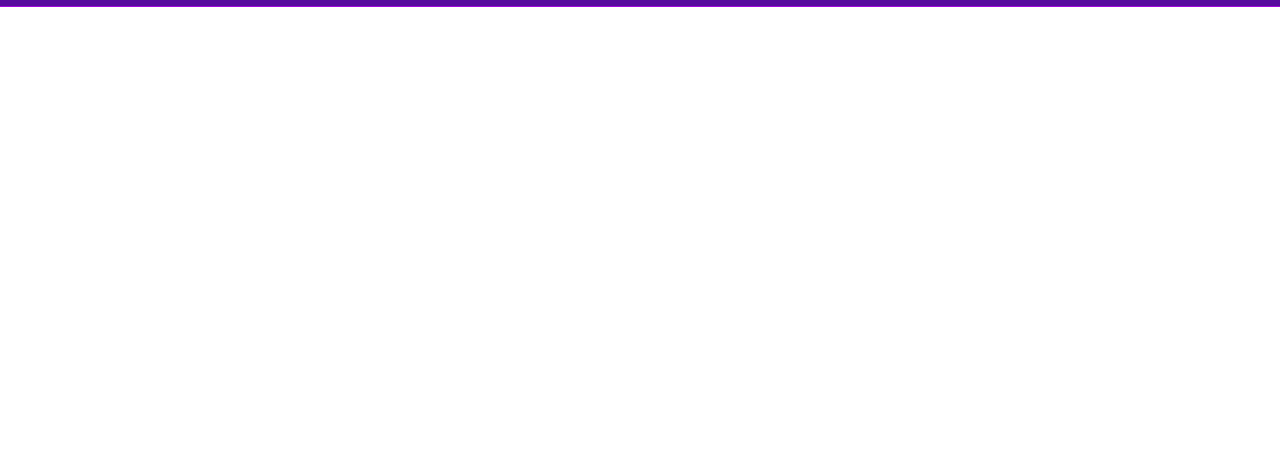
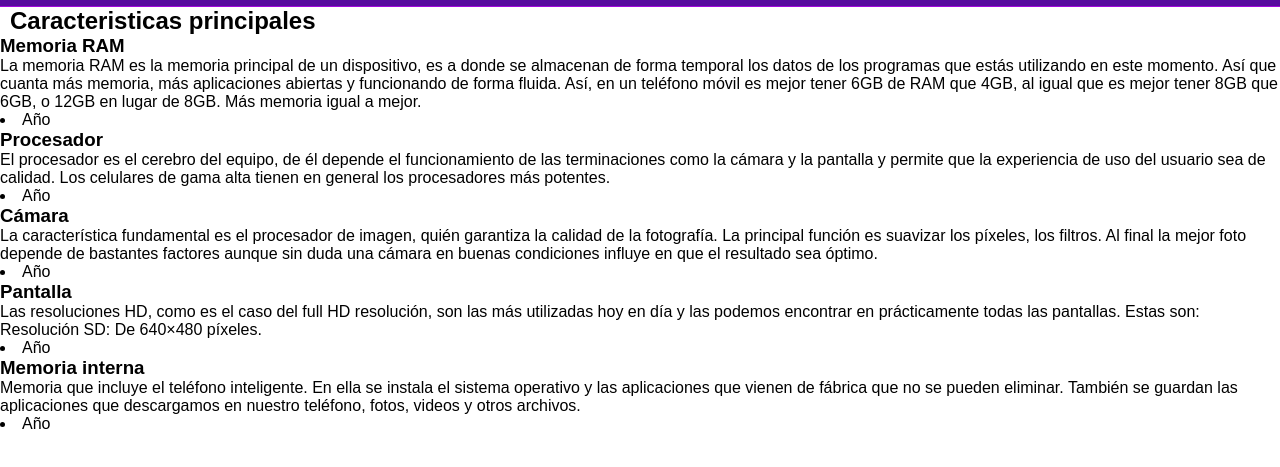
Before and after one commit to AndresMGuerrero/proyectoTio, a plain HTML site: page especificaciones.html in a window 1280 px wide. Shown: the part 133-600 px from the top of the page. Drawn offline with Linux system fonts and the light colour scheme.

Commit message:
editado y terminado la seccióń especificaciones

```diff
--- a/especificaciones.html
+++ b/especificaciones.html
@@ -33,5 +33,57 @@
             </ul>
         </nav>
     </header>
+    <div class="especificaciones">
+        <h2>Caracteristicas principales</h2>
+    </div>
+    <div class="especificaciones">
+        <h3>Memoria RAM</h3>
+            <p>La memoria RAM es la memoria principal de un dispositivo, es a donde se almacenan de forma temporal los datos de los programas que estás utilizando  en este momento.
+                Así que cuanta más memoria, más aplicaciones abiertas y funcionando de forma fluida.
+                Así, en un teléfono móvil es mejor tener 6GB de RAM que 4GB, al igual que es mejor tener 8GB que 6GB, o 12GB en lugar de 8GB.
+                Más memoria igual a mejor.
+                <li>
+                    <a href="año.html">Año</a>
+                </li>
+            </p>
+    </div>
+    <div class="especificaciones">
+        <h3>Procesador</h3>
+            <p>El procesador es el cerebro del equipo, de él depende el funcionamiento de las terminaciones como la cámara y la pantalla y permite que la experiencia de uso del usuario sea de calidad.
+            Los celulares de gama alta tienen en general los procesadores más potentes.
+                <li>
+                     <a href="año.html">Año</a>
+                </li>
+            </p>
+    </div>
+    <div class="especificaciones">
+        <h3>Cámara</h3>
+           <p>La característica fundamental es el procesador de imagen, quién garantiza la calidad de la fotografía.
+                La principal función es suavizar los píxeles, los filtros. Al final la mejor foto depende de bastantes factores aunque sin duda una cámara en buenas condiciones influye en que el resultado sea óptimo.
+                <li>
+                     <a href="año.html">Año</a>
+                </li>
+        </p>
+    </div>
+    <div class="especificaciones">
+        <h3>Pantalla</h3>
+            <p>Las resoluciones HD, como es el caso del full HD resolución, son las más utilizadas hoy en día y las podemos encontrar en prácticamente todas las pantallas.
+            Estas son: Resolución SD: De 640×480 píxeles.
+                <li>
+                     <a href="año.html">Año</a>
+                </li>
+            </p>
+    </div>
+    <div class="especificaciones">
+        <h3>Memoria interna</h3>
+            <p>Memoria que incluye el teléfono inteligente.
+            En ella se instala el sistema operativo y las aplicaciones que vienen de fábrica que no se pueden eliminar.
+            También se guardan las aplicaciones que descargamos en nuestro teléfono, fotos, videos y otros archivos.
+                <li>
+                    <a href="año.html">Año</a>
+                </li>
+            </p>
+    </div>
+
 </body>
 </html>
```
